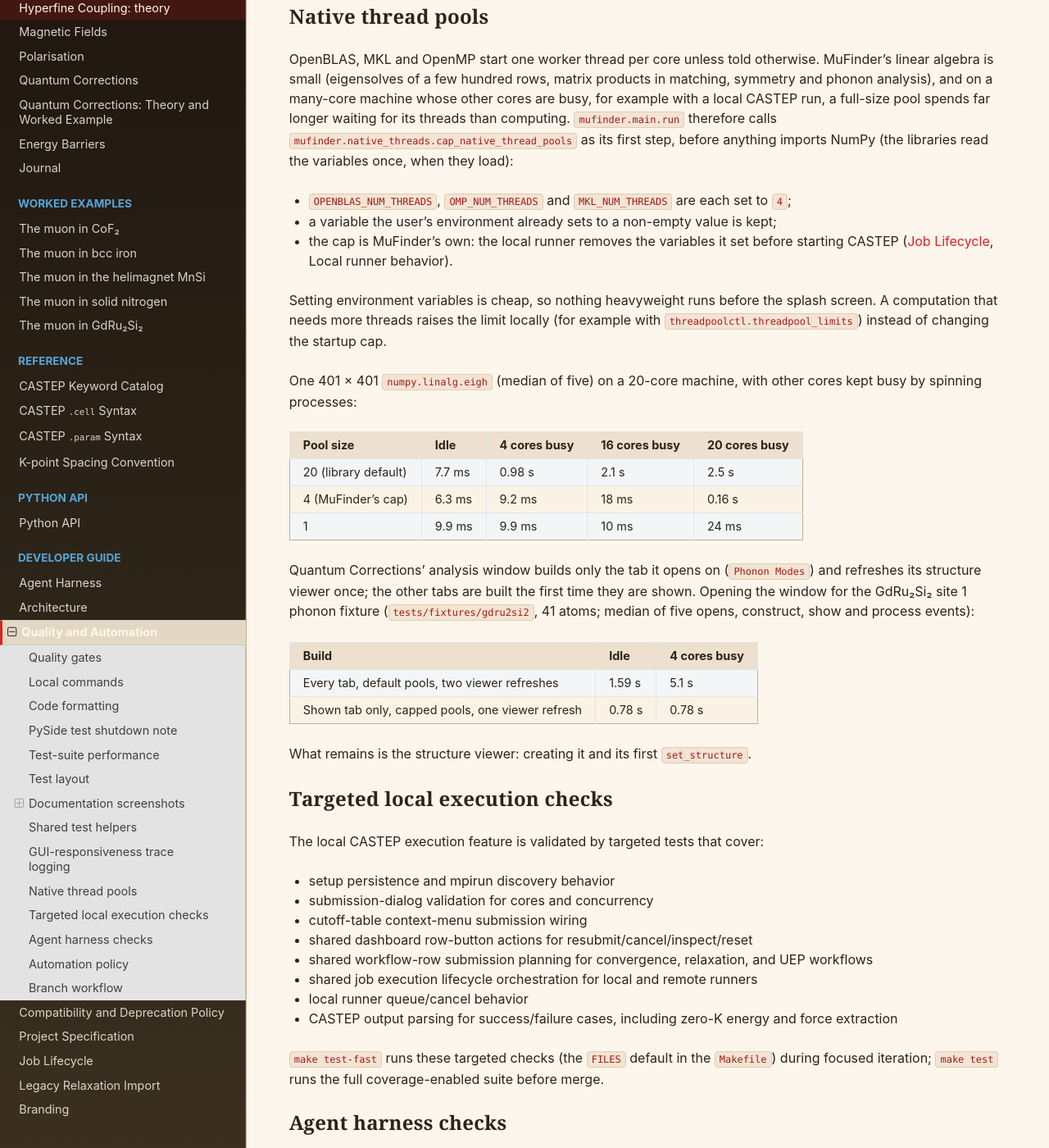
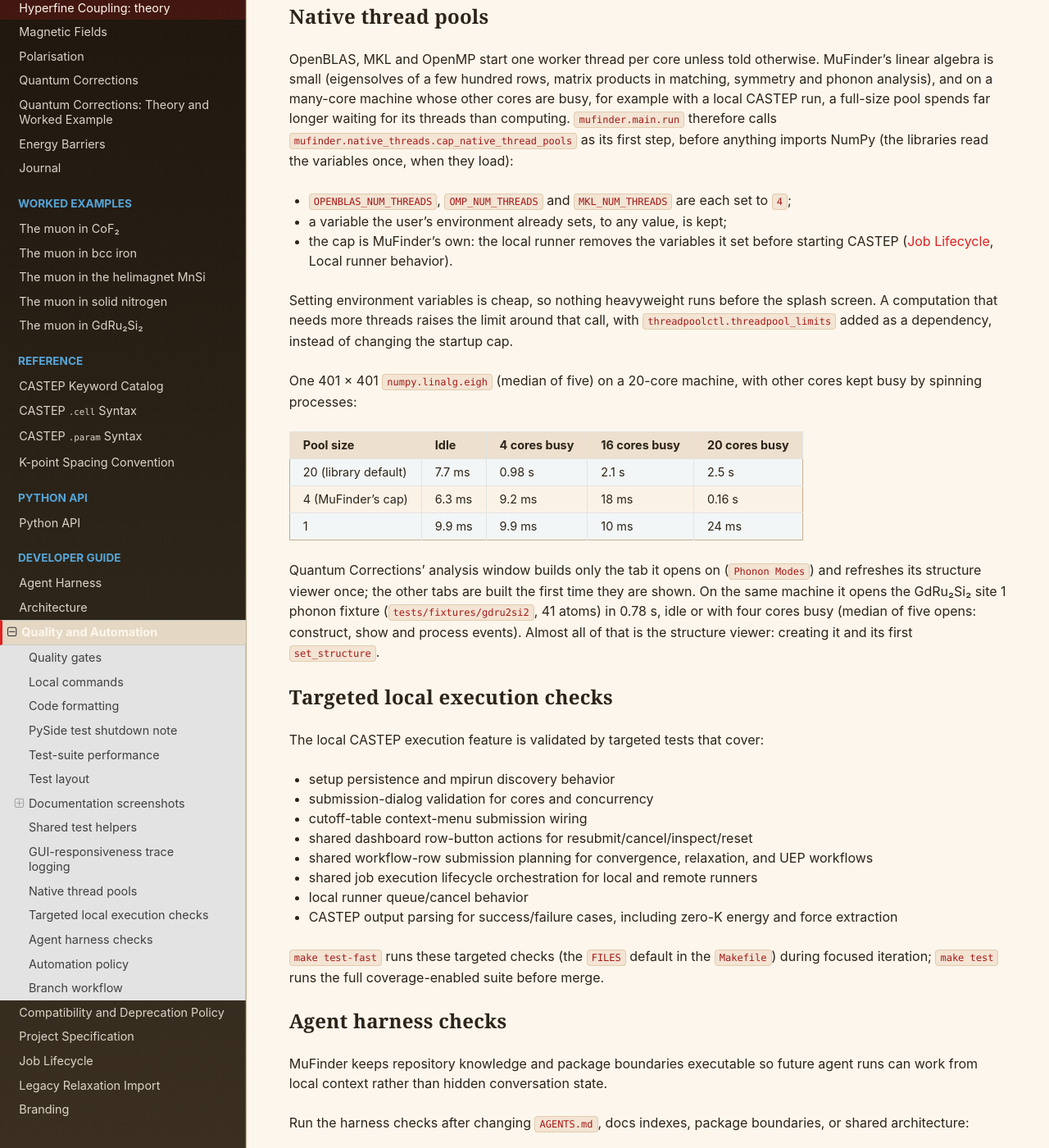
Before and after one commit to BenHuddart/mufinder, a Sphinx documentation site: the page built from docs/quality_and_automation.rst, in a window 1280 px wide and 1400 px high, scrolled down 12293 px. Shown: the whole window at 82% size. Built offline with Sphinx 7.4.7 and the Read the Docs theme 3.1.0, drawn with Linux system fonts in a browser that asks for light colours.

```diff
--- a/docs/quality_and_automation.rst
+++ b/docs/quality_and_automation.rst
@@ -697,14 +697,14 @@ anything imports NumPy (the libraries read the variables once, when they load):
 
 - ``OPENBLAS_NUM_THREADS``, ``OMP_NUM_THREADS`` and ``MKL_NUM_THREADS`` are each
   set to ``4``;
-- a variable the user's environment already sets to a non-empty value is kept;
+- a variable the user's environment already sets, to any value, is kept;
 - the cap is MuFinder's own: the local runner removes the variables it set
   before starting CASTEP (:doc:`/job_lifecycle`, Local runner behavior).
 
 Setting environment variables is cheap, so nothing heavyweight runs before the
-splash screen. A computation that needs more threads raises the limit locally
-(for example with ``threadpoolctl.threadpool_limits``) instead of changing the
-startup cap.
+splash screen. A computation that needs more threads raises the limit around
+that call, with ``threadpoolctl.threadpool_limits`` added as a dependency,
+instead of changing the startup cap.
 
 One 401 × 401 ``numpy.linalg.eigh`` (median of five) on a 20-core machine, with
 other cores kept busy by spinning processes:
@@ -735,24 +735,10 @@ other cores kept busy by spinning processes:
 
 Quantum Corrections' analysis window builds only the tab it opens on
 (``Phonon Modes``) and refreshes its structure viewer once; the other tabs are
-built the first time they are shown. Opening the window for the GdRu₂Si₂ site 1
-phonon fixture (``tests/fixtures/gdru2si2``, 41 atoms; median of five opens,
-construct, show and process events):
-
-.. list-table::
-   :header-rows: 1
-
-   * - Build
-     - Idle
-     - 4 cores busy
-   * - Every tab, default pools, two viewer refreshes
-     - 1.59 s
-     - 5.1 s
-   * - Shown tab only, capped pools, one viewer refresh
-     - 0.78 s
-     - 0.78 s
-
-What remains is the structure viewer: creating it and its first
+built the first time they are shown. On the same machine it opens the GdRu₂Si₂
+site 1 phonon fixture (``tests/fixtures/gdru2si2``, 41 atoms) in 0.78 s, idle
+or with four cores busy (median of five opens: construct, show and process
+events). Almost all of that is the structure viewer: creating it and its first
 ``set_structure``.
 
 Targeted local execution checks
```
Also changed, not shown: 6 other files.
